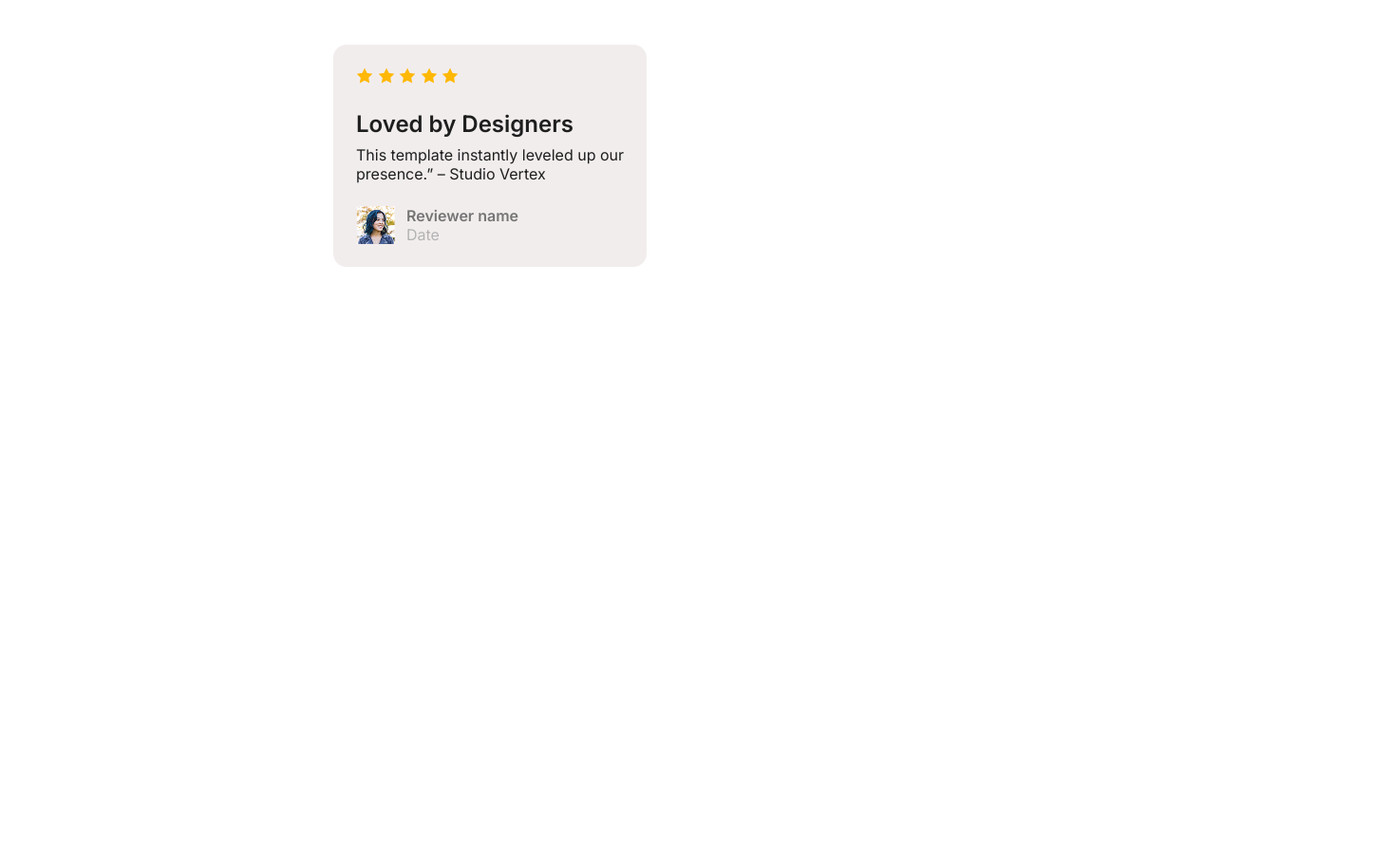
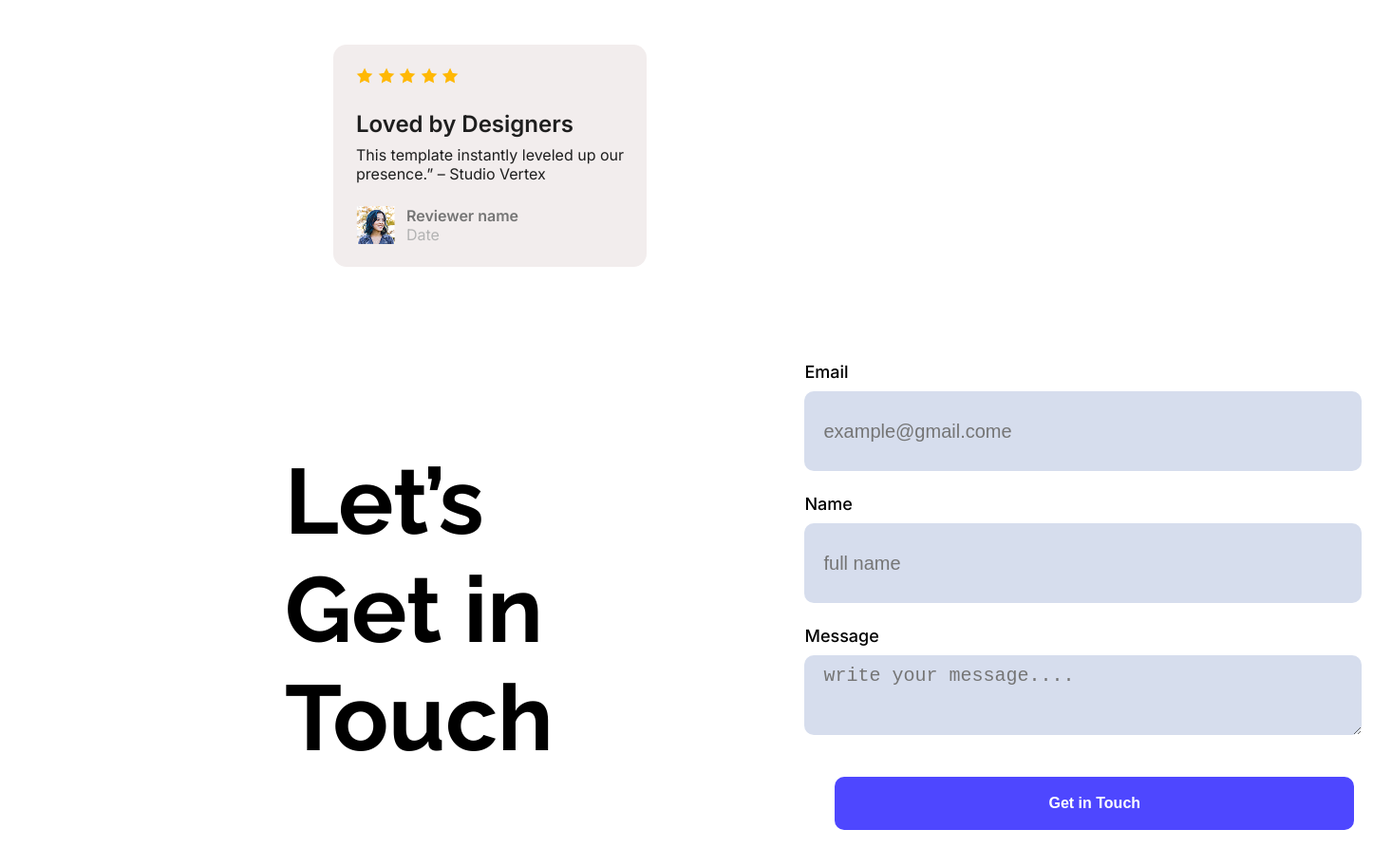
Before and after one commit to Smswad/Programming-Hero-A1, a plain HTML site: page index.html in a window 1280 px wide. Shown: the part 2471-3384 px from the top of the page at 95% size, 1446 px wide, since content can reach past the window. Before the commit the page ends 2762 px from the top, so only its background shows below. Drawn offline with Linux system fonts and the light colour scheme.

Commit message:
added-newsletter

```diff
--- a/index.html
+++ b/index.html
@@ -38,6 +38,7 @@
 
     </header>
     <main>
+        <!-- Action-part -->
         <div class="action">
 
             <div class="raleway-normal action-design">
@@ -53,7 +54,7 @@
             </div>
 
         </div>
-
+        <!-- Productive-part -->
         <div class="productive">
             <h1 class="productive-headline raleway-normal">Joined Thousands of Productive Users</h1>
             <div class="productive-data">
@@ -72,6 +73,7 @@
             </div>
         </div>
 
+        <!-- Review-part -->
         <div>
                 <h1 class="review-heading raleway-normal">What our users say</h1>
             <div class="card-collection">
@@ -125,6 +127,24 @@
                 </div>
             </div>
         </div>
+        <!-- Newsletter-part -->
+        <div class="newsletter">
+            <h1 class="news-heading raleway-normal">Let’s Get in <br> Touch</h1>
+            <form class="form-fill inter-normal" action="">
+
+                <h3 class="head-font">Email</h3>
+                <input class="sub-head" type="email" name="" id="" placeholder="example@gmail.come">
+
+                <h3 class="head-font">Name</h3>
+                <input class="sub-head" type="text" name="" id="" placeholder="full name">
+
+                <h3 class="head-font">Message</h3>
+                <textarea class="sub-head"  name="" id="" cols="40" rows="30" placeholder="write your message...."></textarea>
+
+                <input class="get-in-touch-button" type="submit" value="Get in Touch">
+            </form>
+        </div>
+
 
 
     </main>
--- a/style.css
+++ b/style.css
@@ -222,19 +222,75 @@ header{
     align-items: center;
     margin: 24px 0 0 0;
 }
+
 .reviewer-info{
     margin-left: 12px;
 }
+
 .reviewer-name{
     font-size: 16px;
     font-weight: 600;
     color: #757575;
-
 }
 
 .date{
     font-size: 16px;
     font-weight: 400;
     color: #B3B3B3;
+}
+.newsletter{
+    display: flex;
+    gap: 115px;
+    margin: 90px 150px 90px 150px ;
+}
+.news-heading{
+    font-size: 97px;
+    font-weight: 700;
+    color: #000000;
+    margin: 90px 150px 90px 150px ;
 
 }
+
+
+body input[type="text"], body input[type="email"], body textarea{
+    height: 64px;
+    border-radius: 10px;
+    background-color: #D6DDED;
+    display: block;
+    width: 100%;
+    padding: 10px 20px;
+    margin-bottom: 24px;
+    border: none;
+
+}
+.head-font{
+    font-size: 18px;
+    font-weight: 500;
+    color: #000000;
+    padding-bottom: 10px;
+}
+.sub-head{
+    font-size: 20px;
+    font-weight: 400;
+    color: #000000;
+}
+
+.get-in-touch-button{
+    font-size: 16px;
+    font-weight: 700;
+    color: #FFFFFF;
+    background-color: #4E47FF;
+    border-radius: 10px;
+    padding: 19px 199px 19px 199px;
+    border: none;
+    transition-duration: 0.4s;
+    cursor: pointer;
+    margin: 20px 20px  0 32px;
+    width: 100%;
+}
+
+.get-in-touch-button:hover{
+    background-color:#3A36CC;
+    color: #FFFFFF;
+
+}
```
